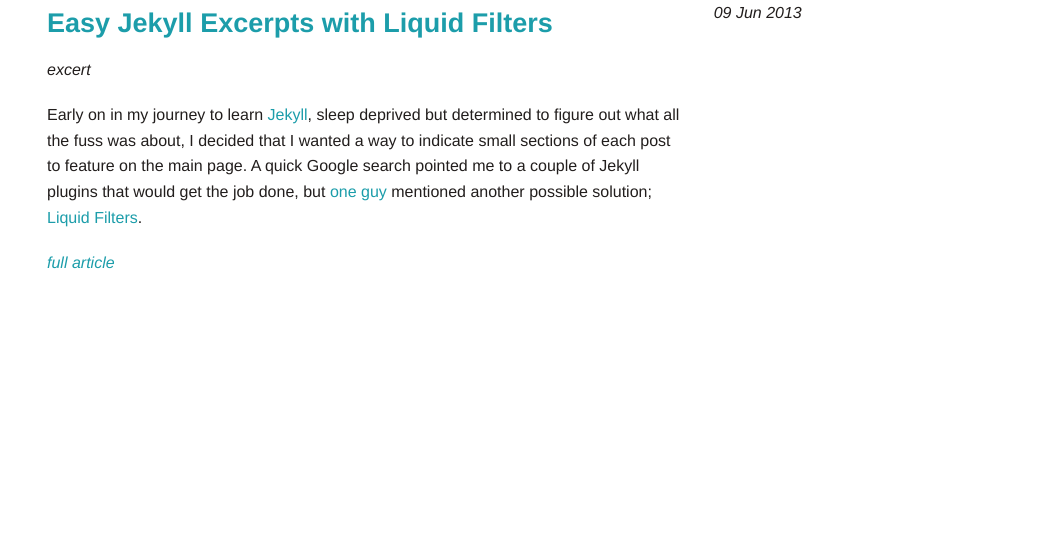
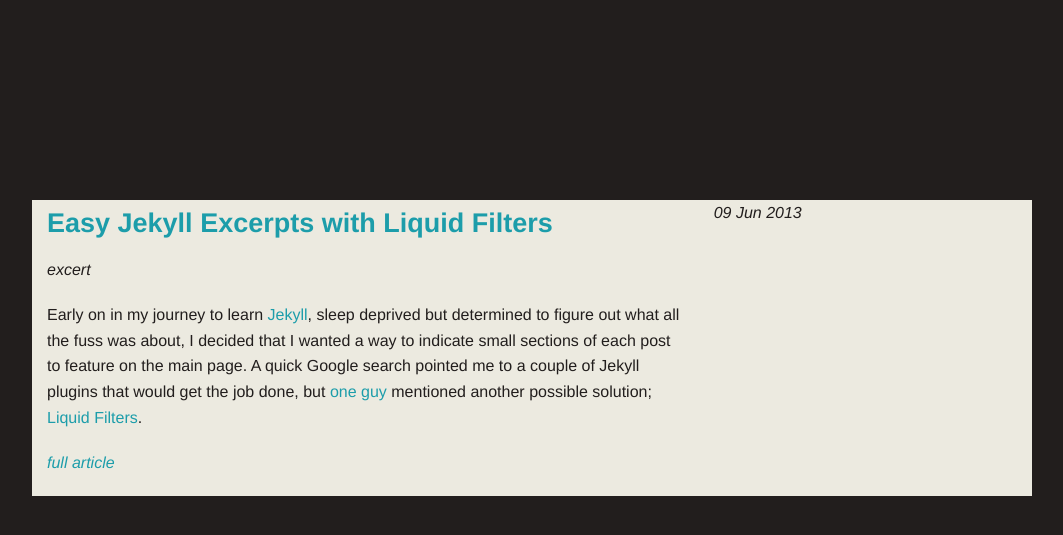
Before and after one commit to axiomabsolute/axiomabsolute.github.io-old, a Jekyll site: the page built from index.html, in a window 1280 px wide. Shown: the top 535 px of the page, without its empty margins (108-1171 px from the left). Built offline with Jekyll 4.4.1, drawn with Linux system fonts in a browser that asks for light colours.

Commit message:
Styling!

```diff
--- a/_layouts/default.html
+++ b/_layouts/default.html
@@ -9,7 +9,13 @@
 
 	<body>
 
-		{{ content }}
+		<div style="height: 200px">
+
+		</div>
+
+		<div class="main-content">
+			{{ content }}
+		</div>
 
 		<script src="/js/vendor/jquery.js"></script>
 		<script src="/js/foundation.min.js"></script>
--- a/css/blog-custom.css
+++ b/css/blog-custom.css
@@ -12,3 +12,11 @@
 	overflow-x: auto;
 	overflow-y: hidden;
 }
+
+.main-content .row {
+	background-color: #eceae0;
+}
+
+body {
+	background-color: #221e1d;
+}
```
